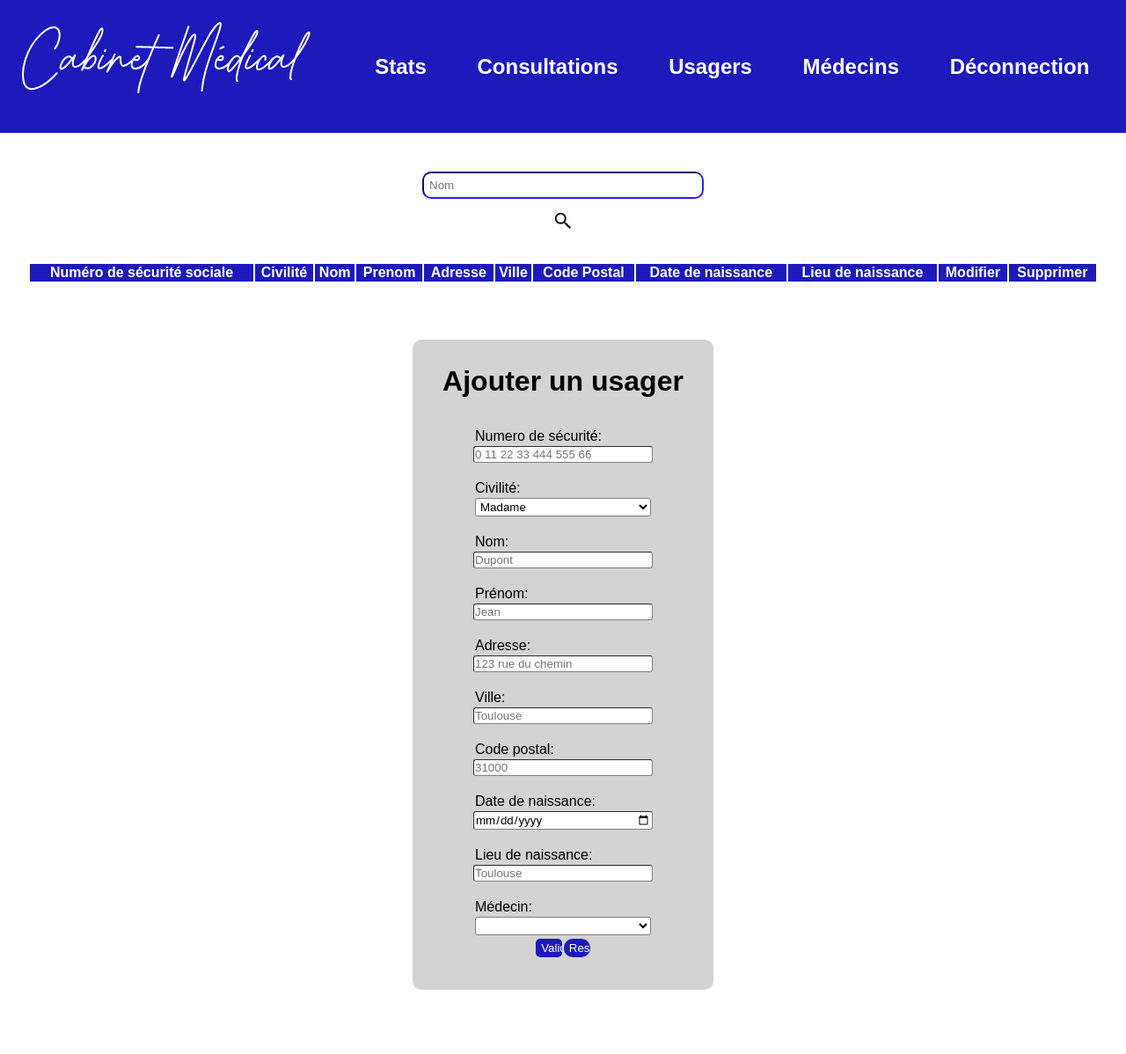
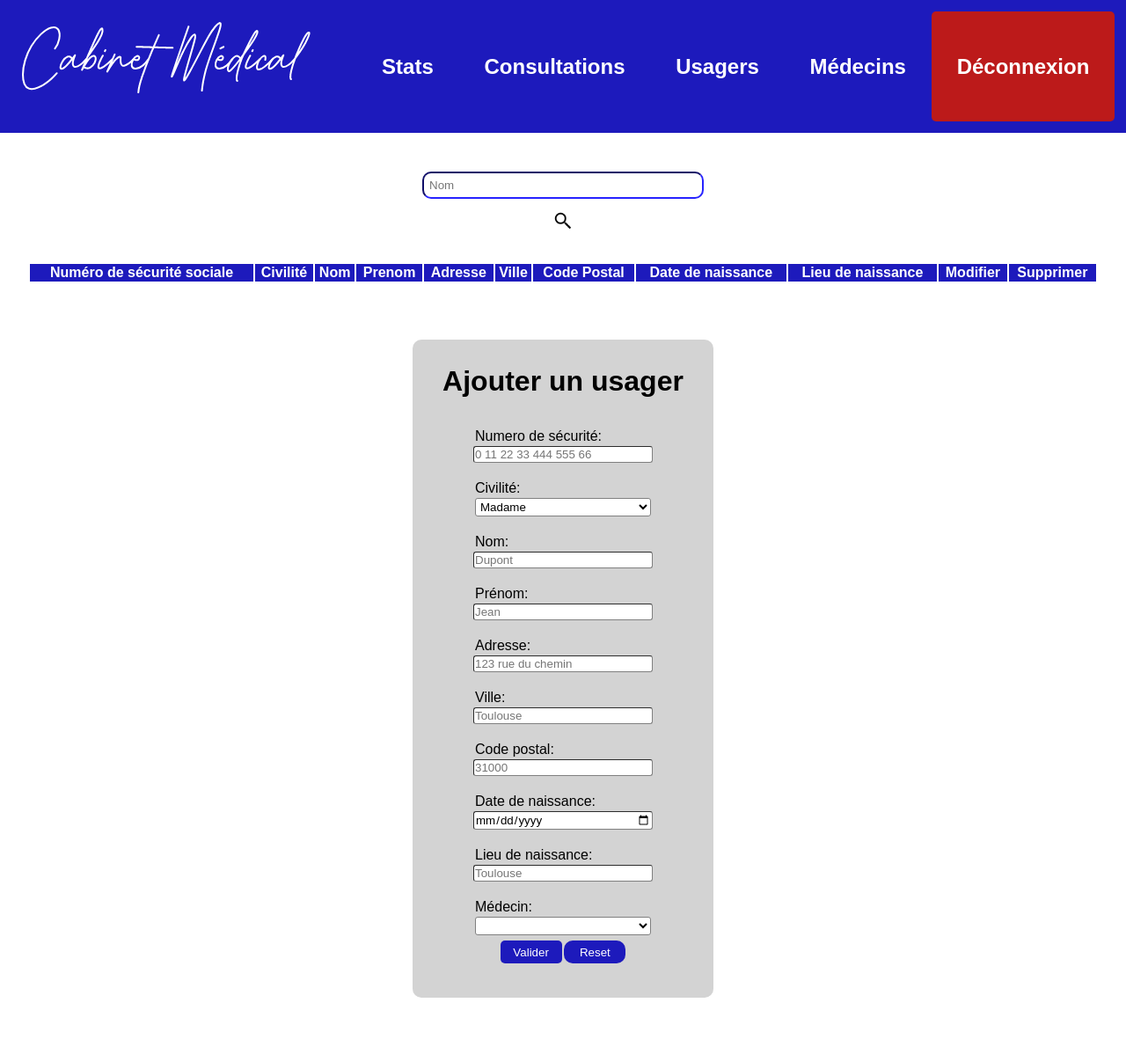
Before and after one commit to REN-22/cabinet_medical, a PHP site: page /usager/gestionUsager.php in a window 1280 px wide. Shown: the whole page at 88% size. Run offline with PHP 8.4, Linux system fonts and the light colour scheme; the visitor is signed in with stand-in values (Sample User, id 1); data that the repository does not hold is empty.

Commit message:
css boutton déconnection

```diff
--- a/application/components/header.php
+++ b/application/components/header.php
@@ -25,8 +25,8 @@
         <a class="nav-link" href="../medecin/gestionMedecin.php">
             <h2>médecins</h2>
         </a>
-        <a class="nav-link" href="../logout.php">
-            <h2>déconnection</h2>
+        <a class="nav-link red-button" href="../logout.php">
+            <h2>Déconnexion</h2>
         </a>
     </div>
 </header>
--- a/application/styles.css
+++ b/application/styles.css
@@ -127,6 +127,19 @@ body {
   color: black;
 }
 
+.red-button {
+  background: #bc1a1a;
+  color: white;
+  padding: 5% 5%;
+  border-radius: 5px;
+}
+
+.red-button:hover {
+  background: darkred;
+}
+
+
+
 .button-menu-group-image {
   width: 150px;
   transition: width 1s;
@@ -193,6 +206,7 @@ label {
   margin: 3% 1%;
   cursor: pointer;
   width: 40%;
+  min-width: 70px;
 }
 
 .rechercher {
```
Also changed, not shown: application/medecin/modifierMedecin.php (+1 -21 lines), application/usager/modifierUsager.php (+1 -21 lines).
